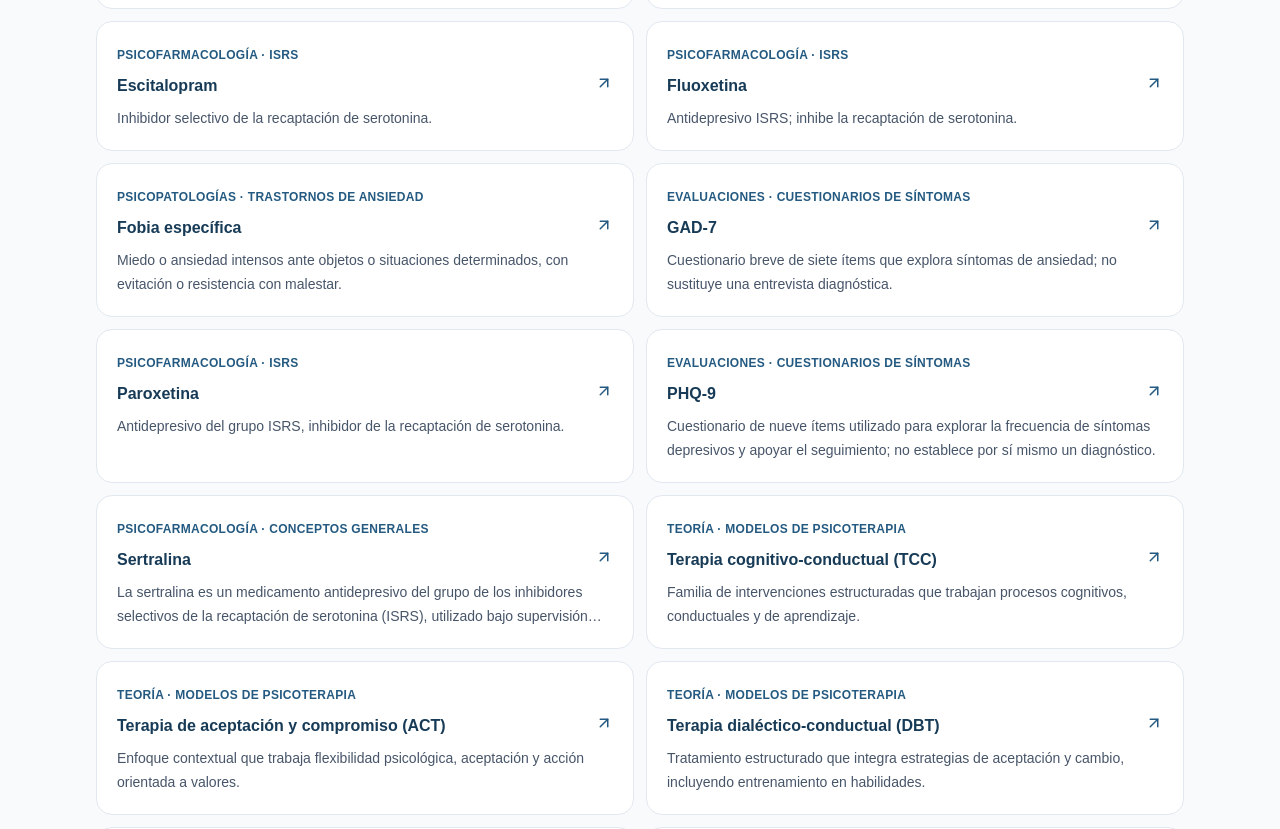
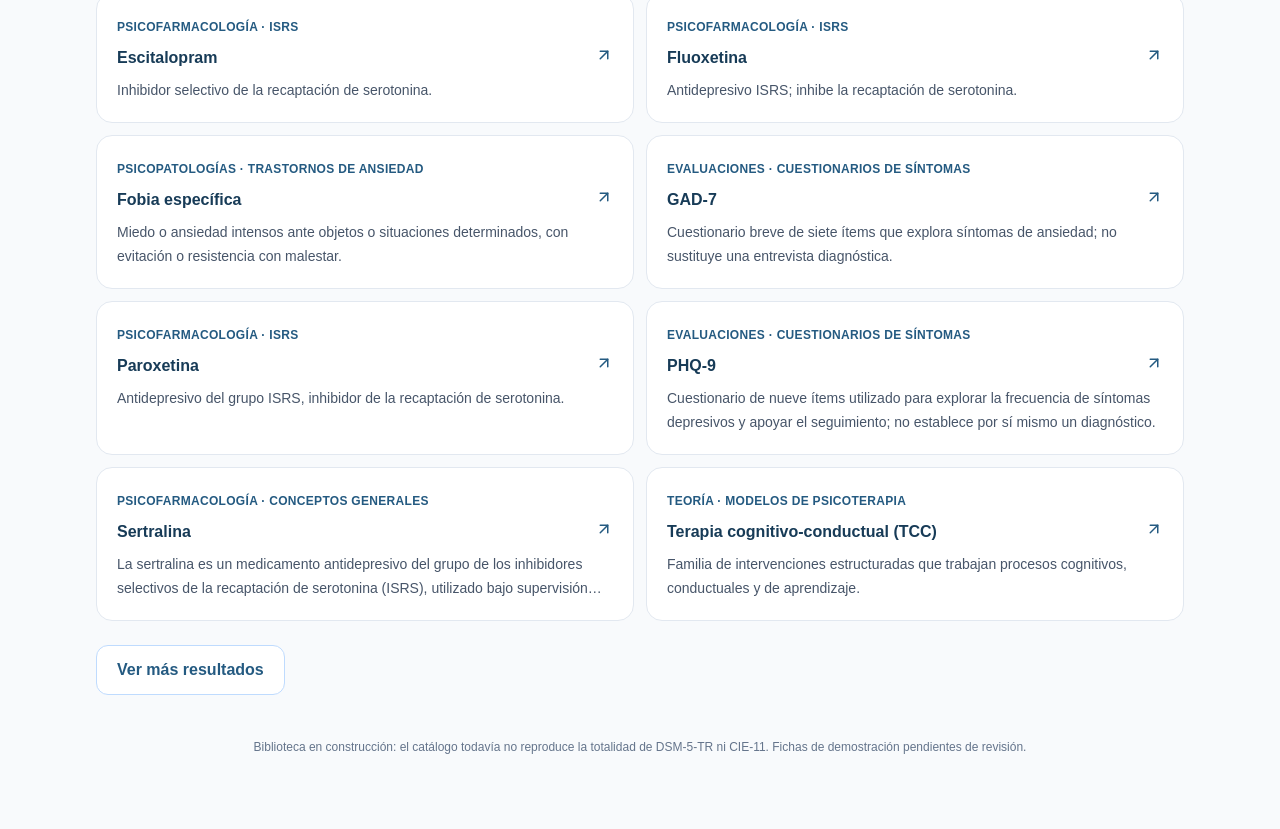
Before and after one commit to SantiMi/psicoteca, a Next.js app: page / in a window 1280 px wide. Shown: the part 960-1789 px from the top of the page. Built offline with nearby package versions, Linux system fonts and the light colour scheme.

Commit message:
Prepare optional server-side Firestore catalog with paginated API and local fallback

```diff
--- /dev/null
+++ b/app/api/catalog/route.ts
@@ -0,0 +1,16 @@
+import {NextRequest,NextResponse} from "next/server";
+import {searchCatalog,validCategory} from "@/lib/cloud-catalog";
+export const runtime="nodejs";
+export const dynamic="force-dynamic";
+export async function GET(request:NextRequest){
+ const url=request.nextUrl.searchParams;
+ const query=(url.get("q")??"").slice(0,64);
+ const cat=url.get("category");
+ const category=validCategory(cat);
+ if(cat&&!category)return NextResponse.json({error:"Categoría inválida"},{status:400});
+ const cursor=(url.get("cursor")??"").slice(0,160);
+ try{
+  const result=await searchCatalog(query,category,cursor||undefined);
+  return NextResponse.json(result,{headers:{"Cache-Control":"public, s-maxage=60, stale-while-revalidate=300"}});
+ }catch(e){console.error("Catalog query failed",e instanceof Error?e.message:"unknown");return NextResponse.json({error:"No fue posible consultar la biblioteca."},{status:503});}
+}
--- a/components/library-search.tsx
+++ b/components/library-search.tsx
@@ -1,15 +1,27 @@
 "use client";
-import {useMemo,useState} from "react";
+import {useEffect,useState} from "react";
 import Link from "next/link";
 import {Search,ArrowUpRight,Brain,Pill,BookOpen,ClipboardList} from "lucide-react";
-import {fourCategories,library,norm,type CategoryId} from "@/data/catalog";
+import {fourCategories,type CategoryId} from "@/data/category-config";
+type Row={id:string;title:string;category:CategoryId;family:string;summary:string};
+type Result={items:Row[];nextCursor:string|null;mode:string};
 const icons={psicopatologias:Brain,psicofarmacologia:Pill,teoria:BookOpen,evaluaciones:ClipboardList};
 export function LibrarySearch({initialCategory}:{initialCategory?:CategoryId}){
  const [query,setQuery]=useState("");const [category,setCategory]=useState<CategoryId|undefined>(initialCategory);
- const results=useMemo(()=>library.filter(item=>(!category||item.category===category)&&(!norm(query.trim())||norm([item.title,item.summary,item.family,...item.synonyms].join(" ")).includes(norm(query.trim())))).sort((a,b)=>a.title.localeCompare(b.title,"es")),[query,category]);
+ const [items,setItems]=useState<Row[]>([]);const [cursor,setCursor]=useState<string|null>(null);
+ const [loading,setLoading]=useState(true);const [moreLoading,setMoreLoading]=useState(false);const [error,setError]=useState("");
+ useEffect(()=>{const controller=new AbortController();setLoading(true);setError("");
+ const timer=setTimeout(async()=>{try{const p=new URLSearchParams();if(query.trim())p.set("q",query.trim());if(category)p.set("category",category);
+ const response=await fetch("/api/catalog?"+p.toString(),{signal:controller.signal});if(!response.ok)throw new Error("search unavailable");const data=await response.json() as Result;
+ setItems(data.items);setCursor(data.nextCursor);}catch(e){if(!controller.signal.aborted){setError("No se pudo cargar el catálogo. Intentá nuevamente.");setItems([]);setCursor(null);}}finally{if(!controller.signal.aborted)setLoading(false);}},query?280:0);
+ return()=>{clearTimeout(timer);controller.abort()};},[query,category]);
+ async function more(){if(!cursor)return;setMoreLoading(true);try{const p=new URLSearchParams({cursor});if(query.trim())p.set("q",query.trim());if(category)p.set("category",category);const response=await fetch("/api/catalog?"+p.toString());if(!response.ok)throw new Error("unavailable");const data=await response.json() as Result;setItems(old=>[...old,...data.items.filter(x=>!old.some(y=>y.id===x.id))]);setCursor(data.nextCursor);}catch{setError("No se pudieron cargar más resultados.")}finally{setMoreLoading(false)}}
  return <><div className="relative mx-auto mt-9 max-w-3xl"><Search className="absolute left-5 top-1/2 -translate-y-1/2 text-brand" size={23}/><input aria-label="Buscar en Psicoteca" autoFocus placeholder="¿Qué necesitás consultar?" type="search" value={query} onChange={e=>setQuery(e.target.value)} className="w-full rounded-2xl border border-slate-200 bg-white py-5 pl-14 pr-5 text-lg text-deep shadow-sm outline-none focus:border-brand focus:ring-4 focus:ring-blue-100"/></div>
- <div className="mt-10 grid grid-cols-2 gap-3 sm:grid-cols-4">{fourCategories.map(item=>{const Icon=icons[item.id];return <button type="button" key={item.id} onClick={()=>setCategory(v=>v===item.id?undefined:item.id)} aria-pressed={category===item.id} className={`rounded-2xl border p-4 text-left transition hover:border-brand ${category===item.id?"border-brand ring-2 ring-blue-100":"border-slate-200"} ${item.color}`}><Icon className="text-brand" size={25}/><strong className="mt-3 block text-sm text-deep">{item.title}</strong><span className="mt-1 block text-xs text-slate-600">{item.subtitle}</span><span className="mt-3 block text-xs font-semibold text-brand">{library.filter(x=>x.category===item.id).length} fichas</span></button>})}</div>
- <div className="mt-10 flex items-end justify-between gap-3"><div><h2 className="text-xl font-bold text-deep">{category?fourCategories.find(x=>x.id===category)?.title:"Biblioteca"}</h2><p className="mt-1 text-sm text-slate-500">{results.length} resultados · Catálogo en ampliación</p></div>{category&&<button className="text-sm font-semibold text-brand" onClick={()=>setCategory(undefined)}>Ver todas</button>}</div>
- <div className="mt-4 grid gap-3 sm:grid-cols-2">{results.map(item=><Link key={item.id} href={`/ficha/${item.id}`} className="group rounded-2xl border border-slate-200 bg-white p-5 transition hover:border-brand hover:shadow-sm"><span className="text-xs font-semibold uppercase tracking-wide text-brand">{fourCategories.find(c=>c.id===item.category)?.title} · {item.family}</span><div className="mt-2 flex items-start justify-between gap-2"><h3 className="font-bold text-deep">{item.title}</h3><ArrowUpRight className="shrink-0 text-brand" size={18}/></div><p className="mt-2 line-clamp-2 text-sm leading-6 text-slate-600">{item.summary}</p></Link>)}</div>{!results.length&&<p className="mt-5 rounded-2xl bg-white p-7 text-slate-600">No encontramos resultados. Probá otro término o quitá el filtro.</p>}
+ <div className="mt-10 grid grid-cols-2 gap-3 sm:grid-cols-4">{fourCategories.map(item=>{const Icon=icons[item.id];return <button type="button" key={item.id} onClick={()=>setCategory(v=>v===item.id?undefined:item.id)} aria-pressed={category===item.id} className={`rounded-2xl border p-4 text-left transition hover:border-brand ${category===item.id?"border-brand ring-2 ring-blue-100":"border-slate-200"} ${item.color}`}><Icon className="text-brand" size={25}/><strong className="mt-3 block text-sm text-deep">{item.title}</strong><span className="mt-1 block text-xs text-slate-600">{item.subtitle}</span></button>})}</div>
+ <div className="mt-10 flex items-end justify-between gap-3"><div><h2 className="text-xl font-bold text-deep">{category?fourCategories.find(x=>x.id===category)?.title:"Biblioteca"}</h2><p className="mt-1 text-sm text-slate-500">Resultados por página · Catálogo en ampliación</p></div>{category&&<button className="text-sm font-semibold text-brand" onClick={()=>setCategory(undefined)}>Ver todas</button>}</div>
+ {loading?<p role="status" className="mt-6 text-sm text-slate-500">Buscando conceptos…</p>:error?<p role="alert" className="mt-6 rounded-xl bg-red-50 p-4 text-sm text-red-800">{error}</p>:null}
+ <div className="mt-4 grid gap-3 sm:grid-cols-2">{items.map(item=><Link key={item.id} href={`/ficha/${item.id}`} className="group rounded-2xl border border-slate-200 bg-white p-5 transition hover:border-brand hover:shadow-sm"><span className="text-xs font-semibold uppercase tracking-wide text-brand">{fourCategories.find(c=>c.id===item.category)?.title} · {item.family}</span><div className="mt-2 flex items-start justify-between gap-2"><h3 className="font-bold text-deep">{item.title}</h3><ArrowUpRight className="shrink-0 text-brand" size={18}/></div><p className="mt-2 line-clamp-2 text-sm leading-6 text-slate-600">{item.summary}</p></Link>)}</div>
+ {!loading&&!error&&!items.length&&<p className="mt-5 rounded-2xl bg-white p-7 text-slate-600">No encontramos resultados. Probá otro término o quitá el filtro.</p>}
+ {cursor&&!loading&&<button onClick={more} disabled={moreLoading} className="mt-6 rounded-xl border border-blue-200 bg-white px-5 py-3 font-semibold text-brand disabled:opacity-50">{moreLoading?"Cargando…":"Ver más resultados"}</button>}
  </>;
 }
--- a/data/catalog.ts
+++ b/data/catalog.ts
@@ -1,12 +1,8 @@
 import {concepts} from "@/data/concepts";
 import {disorders,medicines,therapies} from "@/data/comparisons";
-export const fourCategories=[
- {id:"psicopatologias",title:"Psicopatologías",subtitle:"Trastornos y diagnósticos",color:"bg-sky-50",symbol:"brain"},
- {id:"psicofarmacologia",title:"Psicofarmacología",subtitle:"Principios activos y familias",color:"bg-rose-50",symbol:"pill"},
- {id:"teoria",title:"Teoría",subtitle:"Conceptos y modelos",color:"bg-indigo-50",symbol:"book"},
- {id:"evaluaciones",title:"Evaluaciones",subtitle:"Instrumentos y entrevistas",color:"bg-amber-50",symbol:"clipboard"}
-] as const;
-export type CategoryId=(typeof fourCategories)[number]["id"];
+import {fourCategories,type CategoryId} from "@/data/category-config";
+export {fourCategories};
+export type {CategoryId};
 export type LibraryItem={id:string;title:string;category:CategoryId;family:string;summary:string;essentials:string[];deep:string;references:{label:string;url?:string}[];related:string[];status:"borrador"|"pendiente";synonyms:string[]};
 const categoryMap:Record<string,CategoryId>={psicopatologia:"psicopatologias",psicofarmacologia:"psicofarmacologia",teoria:"teoria",desarrollo:"teoria",psicoterapia:"teoria",evaluacion:"evaluaciones"};
 const converted:LibraryItem[]=concepts.map(c=>({id:c.slug,title:c.title,category:categoryMap[c.category]??"teoria",family:"Conceptos generales",summary:c.summary,essentials:c.essentials.map(e=>e.heading+": "+e.text+(e.bullets?.length?" "+e.bullets.join("; "):"")),deep:c.deeper.map(e=>e.heading+": "+e.text).join("\n\n"),references:c.references.map(r=>({label:r.author+" — "+r.title,url:r.url})),related:c.related,status:"borrador",synonyms:[...c.synonyms,...c.tags]}));
--- /dev/null
+++ b/data/category-config.ts
@@ -0,0 +1,7 @@
+export const fourCategories=[
+ {id:"psicopatologias",title:"Psicopatologías",subtitle:"Trastornos y diagnósticos",color:"bg-sky-50",symbol:"brain"},
+ {id:"psicofarmacologia",title:"Psicofarmacología",subtitle:"Principios activos y familias",color:"bg-rose-50",symbol:"pill"},
+ {id:"teoria",title:"Teoría",subtitle:"Conceptos y modelos",color:"bg-indigo-50",symbol:"book"},
+ {id:"evaluaciones",title:"Evaluaciones",subtitle:"Instrumentos y entrevistas",color:"bg-amber-50",symbol:"clipboard"}
+] as const;
+export type CategoryId=(typeof fourCategories)[number]["id"];
--- /dev/null
+++ b/lib/cloud-catalog.ts
@@ -0,0 +1,52 @@
+import {cert,applicationDefault,getApps,initializeApp} from "firebase-admin/app";
+import {getFirestore} from "firebase-admin/firestore";
+import {getItem,library,relatedItems,norm,type LibraryItem} from "@/data/catalog";
+import type {CategoryId} from "@/data/category-config";
+export type CatalogRow=Pick<LibraryItem,"id"|"title"|"category"|"family"|"summary">;
+export type CatalogPage={items:CatalogRow[];nextCursor:string|null;mode:"local"|"firestore"};
+export type LinkedItem=CatalogRow&{kind:string};
+const PAGE_SIZE=12;
+const categories=new Set<CategoryId>(["psicopatologias","psicofarmacologia","teoria","evaluaciones"]);
+export const validCategory=(value:string|null):CategoryId|undefined=>value&&categories.has(value as CategoryId)?value as CategoryId:undefined;
+export const cloudEnabled=()=>process.env.FIREBASE_CONTENT_ENABLED==="true";
+function db(){
+ const projectId=process.env.FIREBASE_PROJECT_ID;
+ if(!projectId)throw new Error("FIREBASE_PROJECT_ID missing");
+ const existing=getApps()[0];
+ const app=existing??initializeApp({projectId,credential:process.env.FIREBASE_CLIENT_EMAIL&&process.env.FIREBASE_PRIVATE_KEY?cert({projectId,clientEmail:process.env.FIREBASE_CLIENT_EMAIL,privateKey:process.env.FIREBASE_PRIVATE_KEY.replace(/\\n/g,"\n")}):applicationDefault()});
+ return getFirestore(app);
+}
+const sortKey=(v:CatalogRow)=>norm(v.title)+"#"+v.id;
+function sanitize(item:CatalogRow):CatalogRow{return {id:item.id,title:item.title,category:item.category,family:item.family,summary:item.summary};}
+export async function searchCatalog(query:string,category?:CategoryId,cursor?:string):Promise<CatalogPage>{
+ const q=norm(query).trim().slice(0,48);
+ if(!cloudEnabled()){
+  const all=library.filter(item=>(!category||item.category===category)&&(!q||norm([item.title,item.family,item.summary,...item.synonyms].join(" ")).includes(q))).sort((a,b)=>sortKey(a).localeCompare(sortKey(b),"es"));
+  const after=cursor?all.findIndex(x=>sortKey(x)===cursor)+1:0;
+  const page=all.slice(after,after+PAGE_SIZE);
+  return {items:page.map(sanitize),nextCursor:after+PAGE_SIZE<all.length&&page.length?sortKey(page[page.length-1]):null,mode:"local"};
+ }
+ let ref:any=db().collection("catalog").where("visibility","==","published");
+ if(category)ref=ref.where("category","==",category);
+ if(q)ref=ref.where("prefixes","array-contains",q);
+ ref=ref.orderBy("sortKey").limit(PAGE_SIZE+1);
+ if(cursor)ref=ref.startAfter(cursor);
+ const snap=await ref.get();
+ const docs=snap.docs.slice(0,PAGE_SIZE);
+ const items=docs.map((doc:any)=>sanitize({...doc.data(),id:doc.id} as CatalogRow));
+ return {items,nextCursor:snap.docs.length>PAGE_SIZE&&docs.length?String(docs[docs.length-1].get("sortKey")):null,mode:"firestore"};
+}
+export async function fetchCatalogItem(id:string):Promise<LibraryItem|null>{
+ if(!/^[a-z0-9-]{1,100}$/.test(id))return null;
+ if(!cloudEnabled())return getItem(id)??null;
+ const database=db();
+ const [summary,details]=await Promise.all([database.collection("catalog").doc(id).get(),database.collection("concepts").doc(id).get()]);
+ if(!summary.exists||summary.get("visibility")!=="published"||!details.exists)return null;
+ const info=summary.data()??{},body=details.data()??{};
+ return {id,title:String(info.title??""),category:info.category as CategoryId,family:String(info.family??""),summary:String(info.summary??""),essentials:Array.isArray(body.essentials)?body.essentials:[],deep:String(body.deep??""),references:Array.isArray(body.references)?body.references:[],related:[],status:"borrador",synonyms:[]};
+}
+export async function fetchLinkedItems(item:LibraryItem):Promise<LinkedItem[]>{
+ if(!cloudEnabled())return relatedItems(item).map(x=>({...sanitize(x),kind:"relacionado"}));
+ const snap=await db().collection("relations").where("sourceId","==",item.id).limit(30).get();
+ return snap.docs.map(d=>d.data()).filter(x=>x.visibility==="published"&&categories.has(x.targetCategory)).slice(0,10).map(x=>({id:x.targetId,title:x.targetTitle,category:x.targetCategory,family:x.targetFamily??"",summary:x.description??"",kind:x.kind??"relacionado"}));
+}
```
Also changed, not shown: app/ficha/[id]/page.tsx (+5 -4 lines), package.json (+5 -3 lines), 1 other file (tests, documents, lock files or other folders).
